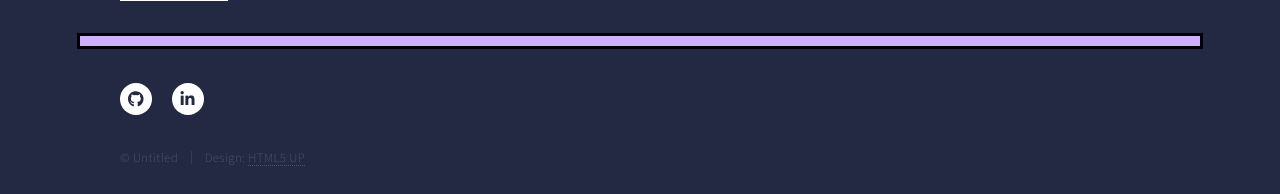
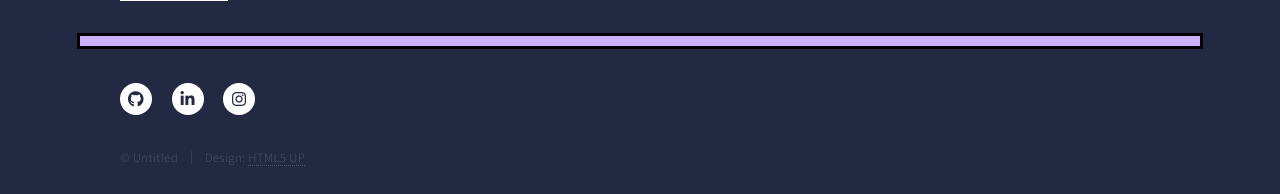
Before and after one commit to MitchellSparrow/F1-Fantasy-Team-Calculator, a Flask app: page / in a window 1280 px wide. Shown: the part 694-888 px from the top of the page. Run offline with Flask 2, Linux system fonts and the light colour scheme; data that the repository does not hold is empty; some libraries are stand-ins or nearby versions.

Commit message:
added instagram link to website

```diff
--- a/templates/about.html
+++ b/templates/about.html
@@ -88,6 +88,7 @@
                 <ul class="icons">
                     <li><a href="https://github.com/MitchellSparrow/" target="_blank" class="icon brands alt fa-github"><span class="label">GitHub</span></a></li>
                     <li><a href="https://www.linkedin.com/in/mitchell-sparrow/" target="_blank" class="icon brands alt fa-linkedin-in"><span class="label">LinkedIn</span></a></li>
+                    <li><a href="https://www.instagram.com/f1fantasyanalysis/" target="_blank" class="icon brands alt fa-instagram"><span class="label">Instagram</span></a></li>
                 </ul>
                 <ul class="copyright">
                     <li>&copy; Untitled</li><li>Design: <a href="https://html5up.net">HTML5 UP</a></li>
--- a/templates/index.html
+++ b/templates/index.html
@@ -176,6 +176,7 @@
                 <ul class="icons">
                     <li><a href="https://github.com/MitchellSparrow/" target="_blank" class="icon brands alt fa-github"><span class="label">GitHub</span></a></li>
                     <li><a href="https://www.linkedin.com/in/mitchell-sparrow/" target="_blank" class="icon brands alt fa-linkedin-in"><span class="label">LinkedIn</span></a></li>
+                    <li><a href="https://www.instagram.com/f1fantasyanalysis/" target="_blank" class="icon brands alt fa-instagram"><span class="label">Instagram</span></a></li>
                 </ul>
                 <ul class="copyright">
                     <li>&copy; Untitled</li><li>Design: <a href="https://html5up.net">HTML5 UP</a></li>
```
